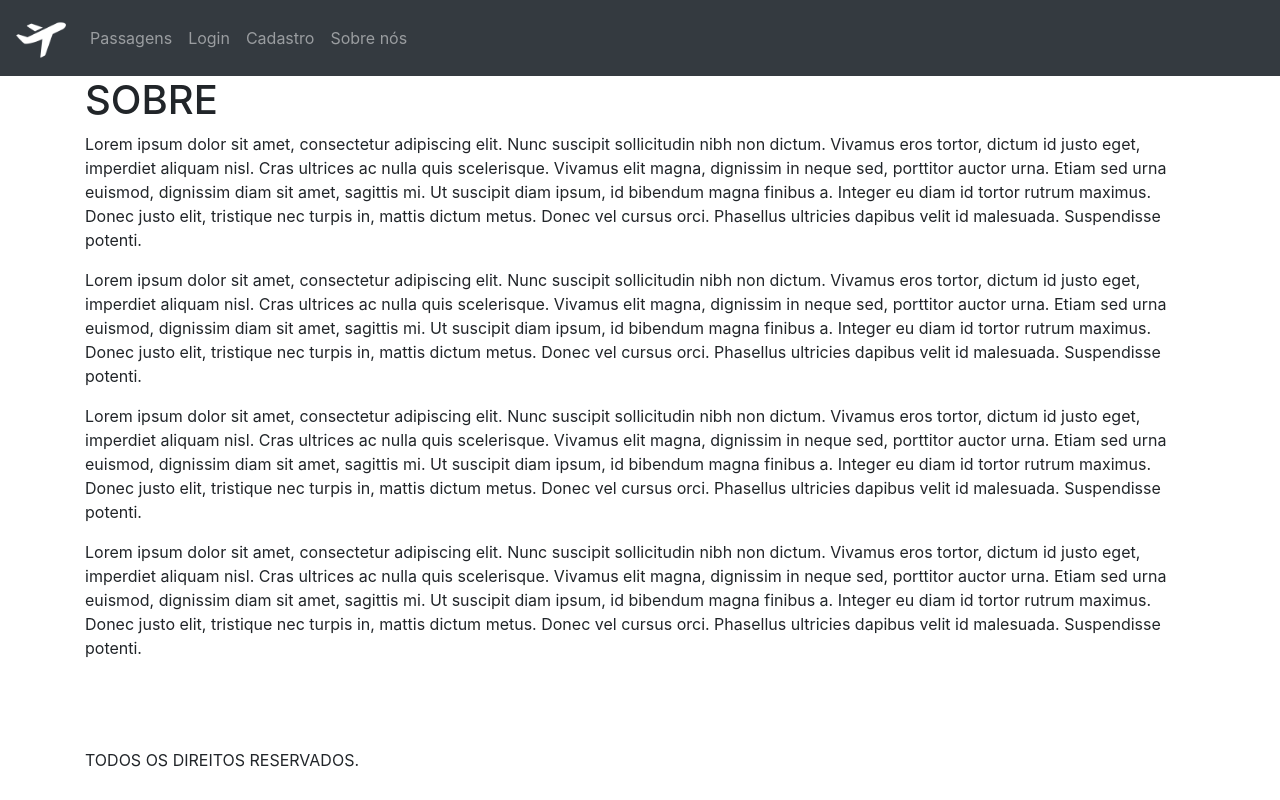
After one commit to DenisCardoso97/TRAB_ProgWEB, a PHP site: page /sobre.php in a window 1280 px wide. The commit adds this page. Run offline with PHP 8.4, Linux system fonts and the light colour scheme.

Commit message:
Alterações realizadas durante a aula de progweb dia 21/10

```diff
--- a/includes/header.php
+++ b/includes/header.php
@@ -8,20 +8,34 @@
 </style>
 <?php include("head.php"); ?>
 <header>
-		<div id="barra1">
+		<!-- <div id="barra1">
 			<div class="container text-center">
 				<div class="row justify-content-end">
 					<button onclick="window.location.href='cadastrar.php'" class="btn btn-primary">Cadastrar</button>
 					<button onclick="window.location.href='login.php'" class="btn btn-danger">Login</button>
 				</div>
 			</div>
-		</div>
-		<div id="barra2">
-			<div class="text-center">
-				<img src="images/plane.png" style="max-width: 80px; cursor:pointer; margin-right: 100px" onclick="window.location.href='index.php'">
-				<button onclick="window.location.href='voos.php'" style="color: white" class="btn btn-outline-primary">Voos <br>e destinos</button>
-				<button onclick="window.location.href='administrar.php'" style="color: white" class="btn btn-outline-primary">Administrar <br>voos</button>
-				<button onclick="window.location.href='informacoes.php'" style="color: white" class="btn btn-outline-primary">Informações <br>de viagem</button>
-			</div>
+		</div> -->
+		<div>
+			<header>
+				<nav class="nav1 navbar navbar-expand-lg navbar-dark bg-dark">
+					<a class="navbar-brand" href="index.php"><img src="images/plane.png" alt="" style="width:50px; heigth:50px;"></a>
+					<button class="navbar-toggler" type="button" data-toggle="collapse" data-target="#navbarNavAltMarkup" aria-controls="navbarNavAltMarkup" aria-expanded="false" aria-label="Toggle navigation">
+						<span class="navbar-toggler-icon"></span>
+					</button>
+					<div class="collapse navbar-collapse" id="navbarNavAltMarkup">
+						<div class="navbar-nav d-flex justify-content-end">
+							<a class="nav-item nav-link " href="passagens.php">Passagens<span class="sr-only">(current)</span></a>
+							<a class="nav-item nav-link" href="login.php">Login </a>
+							<a class="nav-item nav-link" href="cadastrar.php">Cadastro</a>
+							<a class="nav-item nav-link " href="sobre.php" tabindex="-1">Sobre nós</a>
+						</div>
+					</div>
+					<!-- <form class="form-inline">
+					<input class="form-control mr-sm-2" type="search" placeholder="Search" aria-label="Search">
+					<button class="btn btn-success my-2 my-sm-0" type="submit">Search</button>
+					</form> -->
+				</nav>
+			</header>
 		</div>
 </header>
--- a/index.php
+++ b/index.php
@@ -13,9 +13,9 @@
 			</div>
 			<link rel="stylesheet" type="text/css" href="css/slideshow.css">
 			<div>
-				<img src="images/img1.jpg" class="mySlides img-fluid">
-				<img src="images/img2.jpg" class="mySlides img-fluid">
-				<img src="images/img3.jpg" class="mySlides img-fluid">
+				<img src="images/img1.jpg" class="mySlides img-fluid" style="width: 100%;" >
+				<img src="images/img2.jpg" class="mySlides img-fluid" style="width: 100%;">
+				<img src="images/img3.jpg" class="mySlides img-fluid" style="width: 100%;">
 			</div>
 			<?php include("includes/script.php"); ?>
 		</body>
--- a/login.php
+++ b/login.php
@@ -38,7 +38,7 @@
         <?php include("includes/header.php"); ?>
     </div>
 
-    <div class="container-fluid img-fluid bg">
+    <div class="container-fluid bg">
 
         <div class="row">
             <div class="col-md-4 col-sm-4 col-xs-12"></div>
--- /dev/null
+++ b/sobre.php
@@ -0,0 +1,33 @@
+<!DOCTYPE html>
+<html>
+<?php include("includes/head.php"); ?>
+<head>
+	<title>Voos e destinos</title>
+</head>
+<body>
+	<div >
+        <?php include("includes/header.php"); ?>
+        <div class="container">
+            <h1>SOBRE</h1>
+            <p>
+                Lorem ipsum dolor sit amet, consectetur adipiscing elit. Nunc suscipit sollicitudin nibh non dictum. Vivamus eros tortor, dictum id justo eget, imperdiet aliquam nisl. Cras ultrices ac nulla quis scelerisque. Vivamus elit magna, dignissim in neque sed, porttitor auctor urna. Etiam sed urna euismod, dignissim diam sit amet, sagittis mi. Ut suscipit diam ipsum, id bibendum magna finibus a. Integer eu diam id tortor rutrum maximus. Donec justo elit, tristique nec turpis in, mattis dictum metus. Donec vel cursus orci. Phasellus ultricies dapibus velit id malesuada. Suspendisse potenti.
+            </p>
+            <p>
+                Lorem ipsum dolor sit amet, consectetur adipiscing elit. Nunc suscipit sollicitudin nibh non dictum. Vivamus eros tortor, dictum id justo eget, imperdiet aliquam nisl. Cras ultrices ac nulla quis scelerisque. Vivamus elit magna, dignissim in neque sed, porttitor auctor urna. Etiam sed urna euismod, dignissim diam sit amet, sagittis mi. Ut suscipit diam ipsum, id bibendum magna finibus a. Integer eu diam id tortor rutrum maximus. Donec justo elit, tristique nec turpis in, mattis dictum metus. Donec vel cursus orci. Phasellus ultricies dapibus velit id malesuada. Suspendisse potenti.
+            </p>
+            <p>
+                Lorem ipsum dolor sit amet, consectetur adipiscing elit. Nunc suscipit sollicitudin nibh non dictum. Vivamus eros tortor, dictum id justo eget, imperdiet aliquam nisl. Cras ultrices ac nulla quis scelerisque. Vivamus elit magna, dignissim in neque sed, porttitor auctor urna. Etiam sed urna euismod, dignissim diam sit amet, sagittis mi. Ut suscipit diam ipsum, id bibendum magna finibus a. Integer eu diam id tortor rutrum maximus. Donec justo elit, tristique nec turpis in, mattis dictum metus. Donec vel cursus orci. Phasellus ultricies dapibus velit id malesuada. Suspendisse potenti.
+            </p>
+            <p>
+                Lorem ipsum dolor sit amet, consectetur adipiscing elit. Nunc suscipit sollicitudin nibh non dictum. Vivamus eros tortor, dictum id justo eget, imperdiet aliquam nisl. Cras ultrices ac nulla quis scelerisque. Vivamus elit magna, dignissim in neque sed, porttitor auctor urna. Etiam sed urna euismod, dignissim diam sit amet, sagittis mi. Ut suscipit diam ipsum, id bibendum magna finibus a. Integer eu diam id tortor rutrum maximus. Donec justo elit, tristique nec turpis in, mattis dictum metus. Donec vel cursus orci. Phasellus ultricies dapibus velit id malesuada. Suspendisse potenti.
+            </p>
+            <br><br><br>
+            <footer>
+                <span>TODOS OS DIREITOS RESERVADOS.</span>
+            </footer>
+        </div>
+
+
+    </div>
+</body>
+</html>
```
Also changed, not shown: passagens.php (added, +24 -0 lines).
